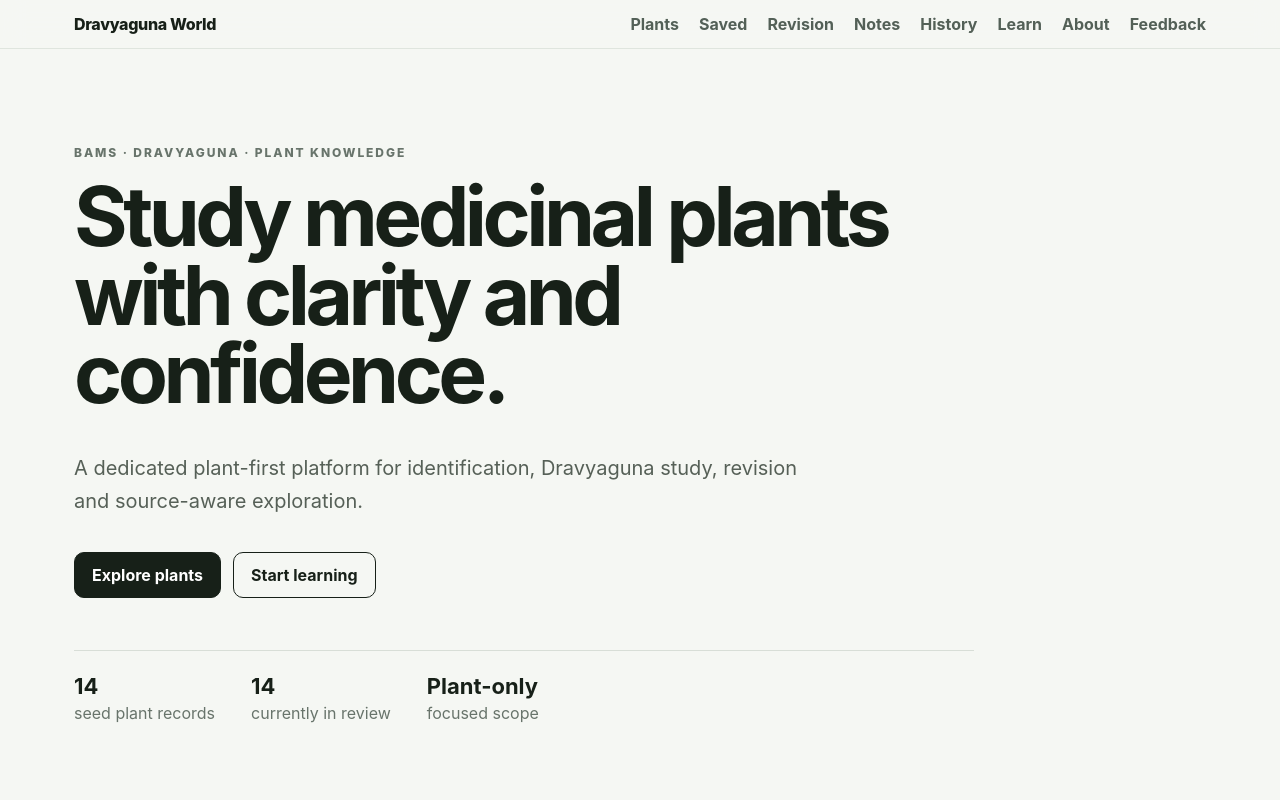
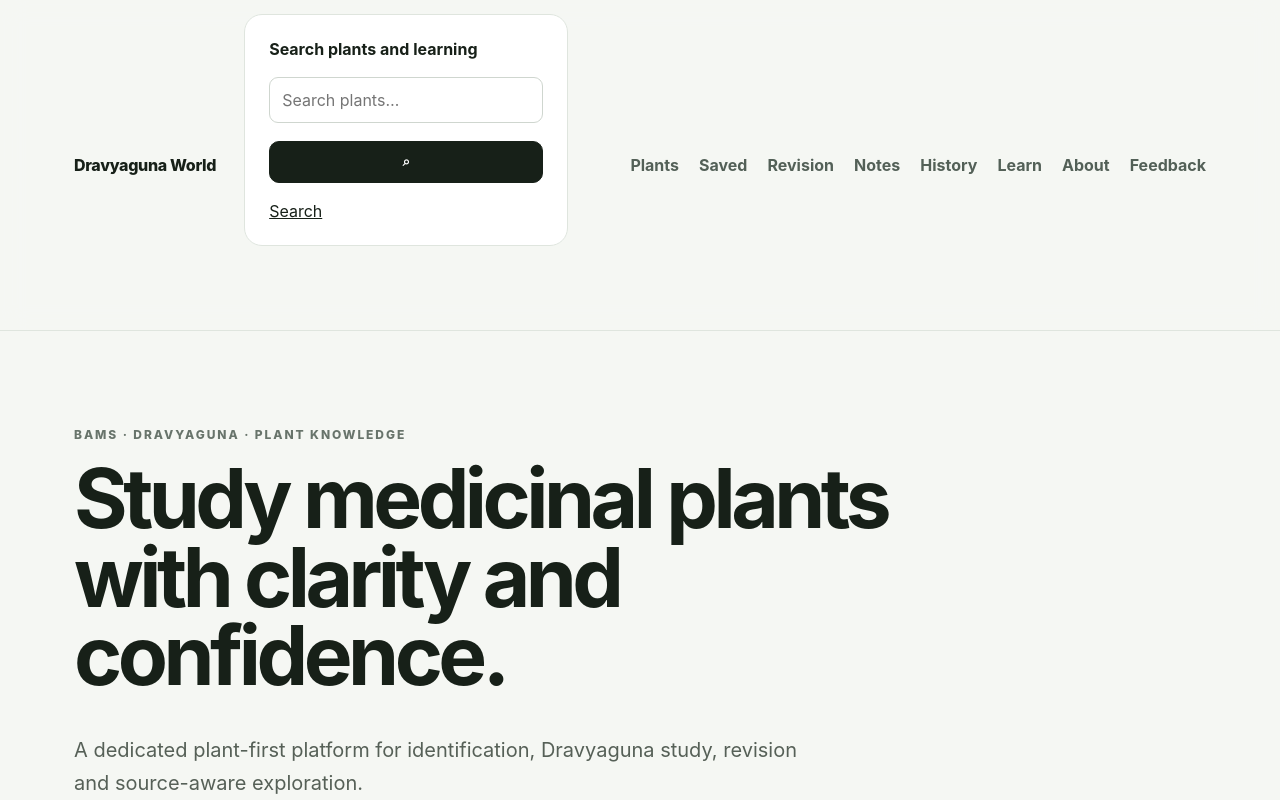
Before and after one commit to aanandkumar799/Dravyaguna-World, a Next.js app: page / in a window 1280 px wide. Shown: the top 800 px of the page. Built offline with nearby package versions, Linux system fonts and the light colour scheme; no server answers.

Commit message:
feat: expose global search in header

```diff
--- a/app/layout.tsx
+++ b/app/layout.tsx
@@ -3,6 +3,7 @@ import Link from "next/link";
 import "./globals.css";
 import ServiceWorkerRegistration from "./ServiceWorkerRegistration";
 import OfflineStatus from "./OfflineStatus";
+import GlobalSearchTrigger from "./GlobalSearchTrigger";
 
 export const metadata: Metadata = {
   title: { default: "Dravyaguna World", template: "%s | Dravyaguna World" },
@@ -14,5 +15,5 @@ export const metadata: Metadata = {
 const nav = [["Plants","/plants"],["Saved","/bookmarks"],["Revision","/revision"],["Notes","/notes"],["History","/history"],["Learn","/learn"],["About","/about"],["Feedback","/feedback"]] as const;
 
 export default function RootLayout({ children }: { children: React.ReactNode }) {
-  return <html lang="en"><body><a className="skip-link" href="#main-content">Skip to content</a><header className="site-header"><div className="nav-shell"><Link className="brand" href="/">Dravyaguna World</Link><nav aria-label="Primary">{nav.map(([label,href]) => <Link key={href} href={href}>{label}</Link>)}</nav></div></header><ServiceWorkerRegistration /><OfflineStatus /><div id="main-content">{children}</div><footer className="site-footer"><div className="nav-shell"><strong>Dravyaguna World</strong><span>Plant-only learning & reference for Dravyaguna.</span><span>Content is labeled by verification status and source provenance.</span></div></footer></body></html>;
+  return <html lang="en"><body><a className="skip-link" href="#main-content">Skip to content</a><header className="site-header"><div className="nav-shell"><Link className="brand" href="/">Dravyaguna World</Link><GlobalSearchTrigger /><nav aria-label="Primary">{nav.map(([label,href]) => <Link key={href} href={href}>{label}</Link>)}</nav></div></header><ServiceWorkerRegistration /><OfflineStatus /><div id="main-content">{children}</div><footer className="site-footer"><div className="nav-shell"><strong>Dravyaguna World</strong><span>Plant-only learning & reference for Dravyaguna.</span><span>Content is labeled by verification status and source provenance.</span></div></footer></body></html>;
 }
```
